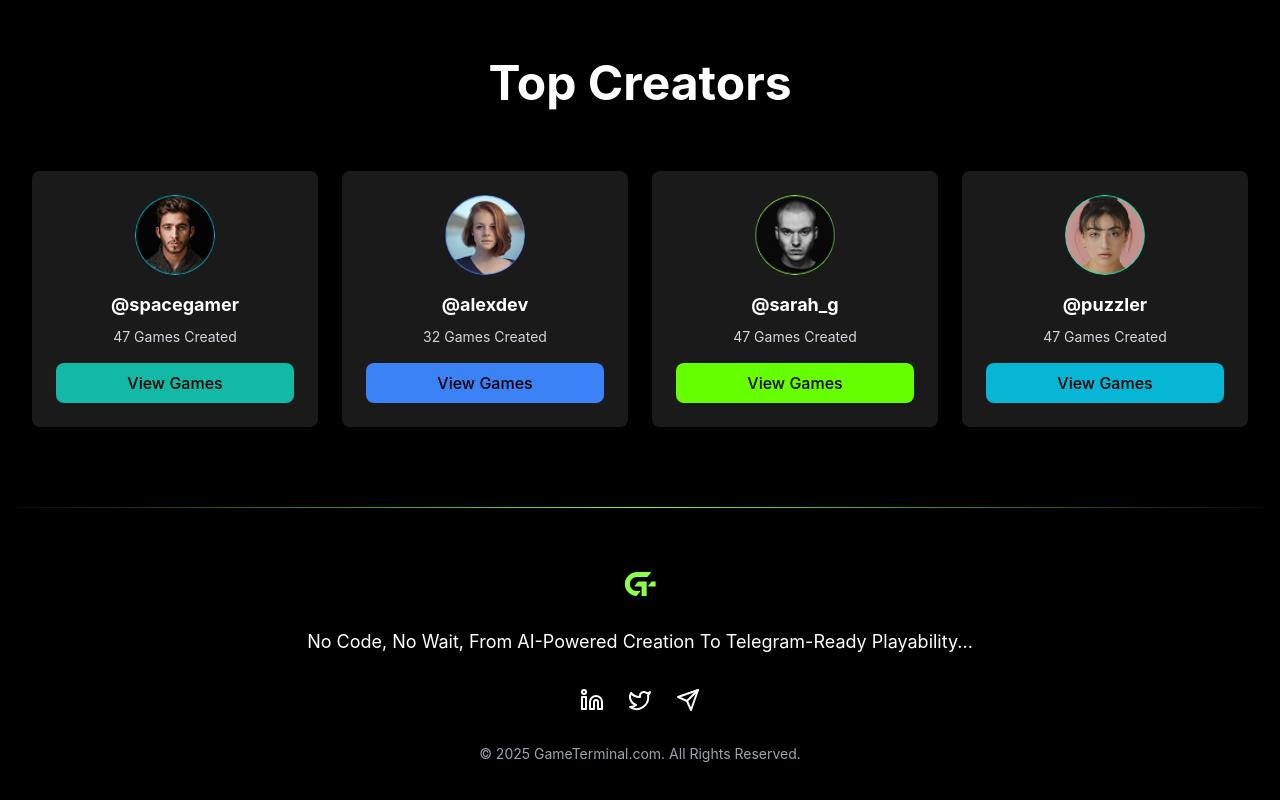
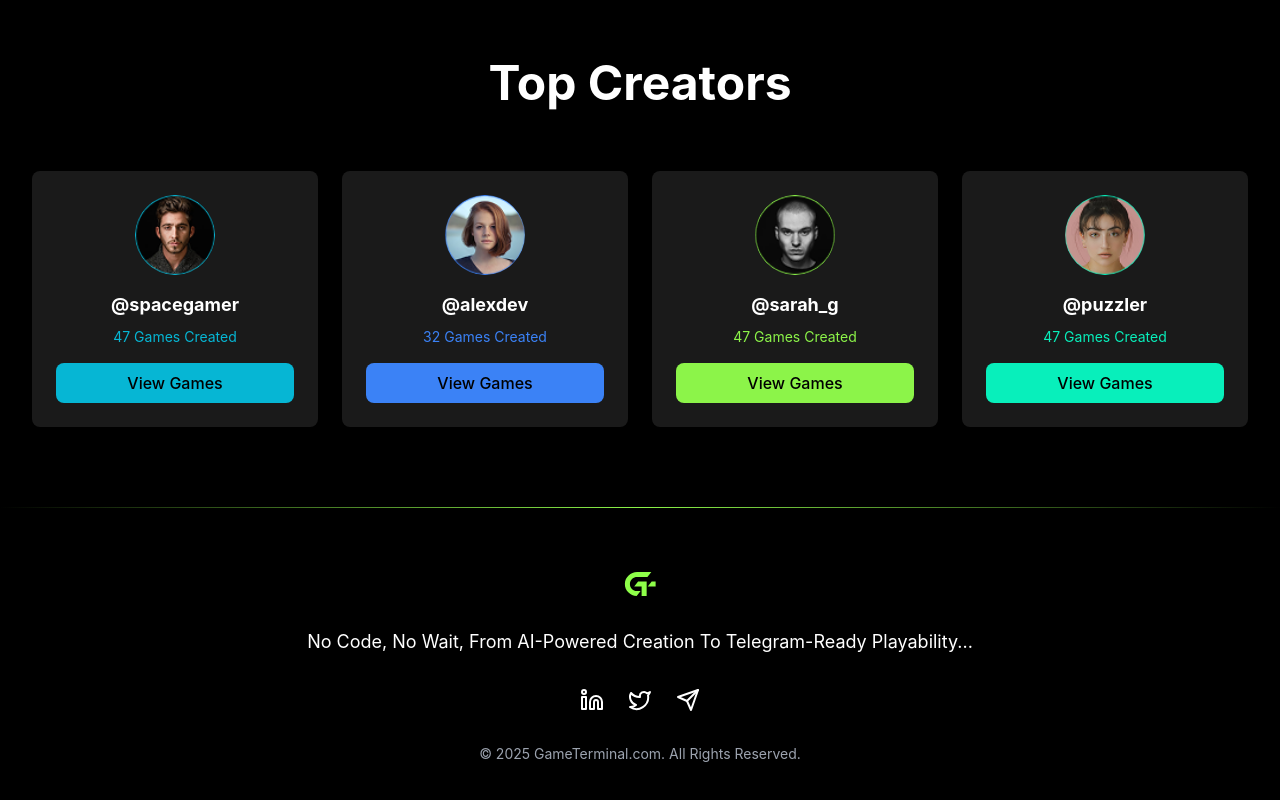
Before and after one commit to 0xnehasingh/GameTerminalFrontend, a React (Vite) app: page / in a window 1280 px wide. Shown: the part 1473-2273 px from the top of the page. Built offline with nearby package versions, Linux system fonts and the light colour scheme.

Commit message:
Refactor TopCreators component to use hex color codes for button colors and update text color for games created.

```diff
--- a/src/components/TopCreators.tsx
+++ b/src/components/TopCreators.tsx
@@ -6,26 +6,26 @@ const TopCreators: React.FC = () => {
       username: '@spacegamer',
       gamesCreated: '47 Games Created',
       avatar: '/avatar1.png',
-      buttonColor: 'bg-teal-500',
+      buttonColor: '#06B6D4',
       url: 'https://www.google.com'
     },
     {
       username: '@alexdev',
       gamesCreated: '32 Games Created',
       avatar: '/avatar2.png',
-      buttonColor: 'bg-blue-500'
+      buttonColor: '#3B82F6'
     },
     {
       username: '@sarah_g',
       gamesCreated: '47 Games Created',
       avatar: '/avatar3.png',
-      buttonColor: 'bg-neon-green'
+      buttonColor: '#8CF449'
     },
     {
       username: '@puzzler',
       gamesCreated: '47 Games Created',
       avatar: '/avatar4.png',
-      buttonColor: 'bg-cyan-500'
+      buttonColor: '#08EFBB'
     }
   ]
 
@@ -52,12 +52,15 @@ const TopCreators: React.FC = () => {
               <h3 className="text-lg font-bold text-white mb-2">{creator.username}</h3>
 
               {/* Games Created */}
-              <p className="text-gray-300 text-sm mb-4">{creator.gamesCreated}</p>
+              <p className="text-sm mb-4" style={{ color: creator.buttonColor }}>{creator.gamesCreated}</p>
 
               {/* View Games Button */}
-                             <button onClick={() => window.open(creator.url, '_blank')}  className={`w-full ${creator.buttonColor} text-black py-2 px-4 rounded-lg font-medium hover:opacity-80 transition-opacity`}>
+              <button
+                onClick={() => window.open(creator.url, '_blank')}
+                className="w-full text-black py-2 px-4 rounded-lg font-medium hover:opacity-80 transition-opacity"
+                style={{ backgroundColor: creator.buttonColor }}
+              >
                 View Games
-
               </button>
             </div>
           ))}
```
